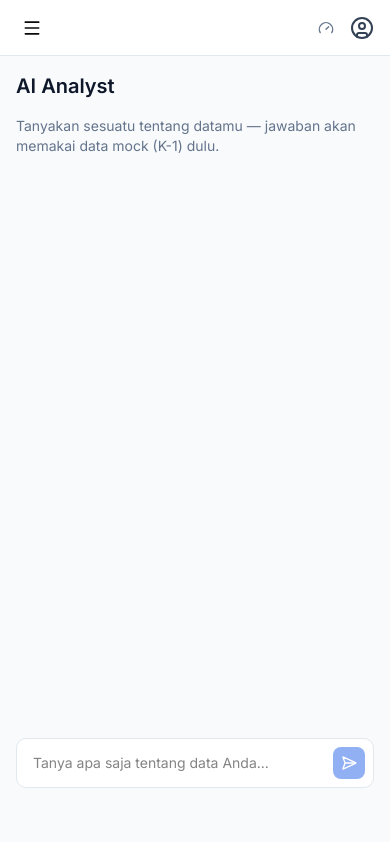
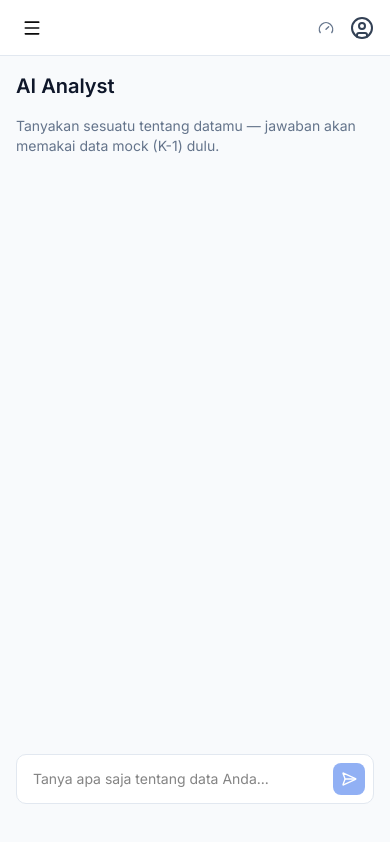
Before and after one commit to haqqulamal/insightflow-web, a Next.js app in the folder web/: page /app/analis in a window 390 px wide. Built offline with nearby package versions, Linux system fonts and the light colour scheme.

Commit message:
fix(web): rapikan mobile analis - findings inline, chat area scroll, input sticky

```diff
--- a/web/src/app/app/analis/page.tsx
+++ b/web/src/app/app/analis/page.tsx
@@ -20,10 +20,10 @@ export default function AnalisPage() {
   }
 
   return (
-    <div className="flex flex-col h-[calc(100vh-8rem)]">
+    <div className="flex flex-col h-[calc(100dvh-7rem)]">
       <h1 className="text-xl font-semibold text-navy mb-4">AI Analyst</h1>
 
-      <div className="flex-1 space-y-4 overflow-y-auto pb-4">
+      <div className="flex-1 min-h-0 space-y-4 overflow-y-auto pb-4">
         {riwayat.length === 0 && (
           <p className="text-sm text-muted-foreground">
             Tanyakan sesuatu tentang datamu — jawaban akan memakai data mock (K-1) dulu.
@@ -41,7 +41,7 @@ export default function AnalisPage() {
         ))}
       </div>
 
-      <div className="flex items-center gap-2 rounded-lg border border-border bg-white p-2">
+      <div className="sticky bottom-0 flex items-center gap-2 rounded-lg border border-border bg-white p-2 mt-2">
         <input
           value={pertanyaan}
           onChange={(e) => setPertanyaan(e.target.value)}
--- a/web/src/components/analyst/dynamic-chart.tsx
+++ b/web/src/components/analyst/dynamic-chart.tsx
@@ -24,5 +24,5 @@ export function DynamicChart({
       },
     ],
   };
-  return <ReactECharts option={option} style={{ height: 280 }} />;
+  return <ReactECharts option={option} style={{ height: 240 }} />;
 }
--- a/web/src/components/analyst/response-view.tsx
+++ b/web/src/components/analyst/response-view.tsx
@@ -20,11 +20,11 @@ export function ResponseView({ run }: { run: K1Response }) {
 
       <ul className="space-y-1.5">
         {run.findings.map((f) => (
-          <li key={f.id} className="flex items-start gap-2 text-sm">
-            <span className={`text-[10px] mt-0.5 rounded-full px-2 py-0.5 ${labelStyle[f.type]}`}>
+          <li key={f.id} className="text-sm leading-relaxed">
+            <span className={`inline-block text-[10px] rounded-full px-2 py-0.5 mr-1.5 align-middle ${labelStyle[f.type]}`}>
               {labelText[f.type]}
             </span>
-            <span className="text-slate-ink">{f.text}</span>
+            <span className="text-slate-ink align-middle">{f.text}</span>
           </li>
         ))}
       </ul>
```
